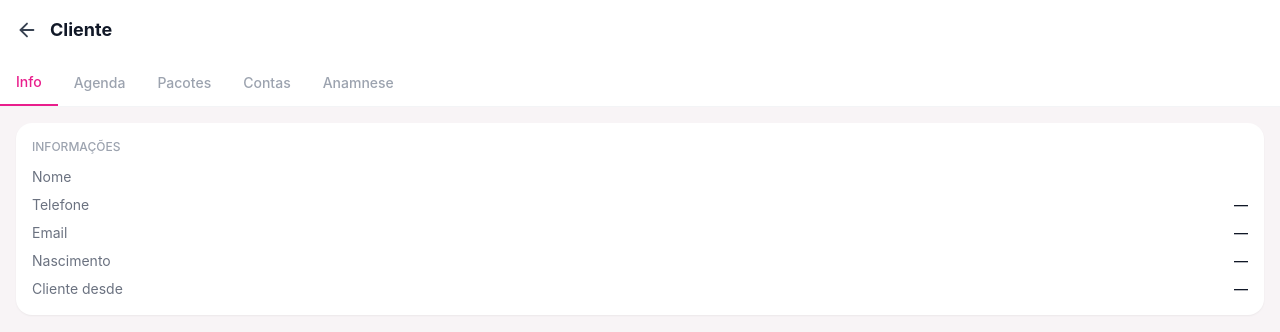
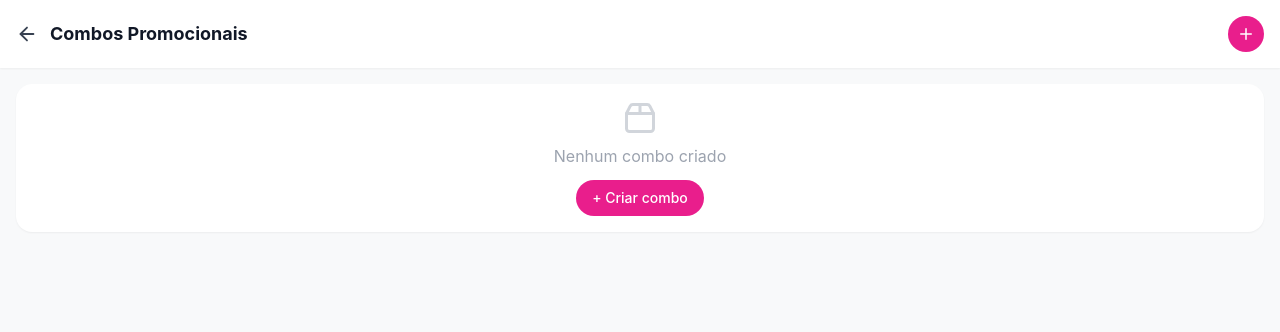
Before and after one commit to juliatedeschi7-creator/salao2.0, a Next.js app: page /salao/combos in a window 1280 px wide. Shown: the top 332 px of the page. Built offline with nearby package versions, Linux system fonts and the light colour scheme.

Commit message:
Create page.tsx

```diff
--- /dev/null
+++ b/src/app/salao/combos/page.tsx
@@ -0,0 +1,123 @@
+'use client'
+import { useEffect, useState } from 'react'
+import { supabase } from '@/lib/supabase'
+import { useAuth } from '@/lib/hooks/useAuth'
+import { useRouter } from 'next/navigation'
+import { ArrowLeft, Plus, Edit2, Trash2, Package2 } from 'lucide-react'
+
+export default function CombosPage() {
+  const { profile, loading } = useAuth()
+  const router = useRouter()
+  const [salao, setSalao] = useState<any>(null)
+  const [combos, setCombos] = useState<any[]>([])
+  const [servicos, setServicos] = useState<any[]>([])
+  const [modal, setModal] = useState(false)
+  const [editando, setEditando] = useState<any>(null)
+  const [form, setForm] = useState({ nome: '', descricao: '', preco: '', servicosIds: [] as string[] })
+  const [salvando, setSalvando] = useState(false)
+
+  useEffect(() => {
+    if (!loading && profile?.salao_id) carregarDados()
+  }, [loading])
+
+  async function carregarDados() {
+    const { data: sal } = await supabase.from('saloes').select('*').eq('id', profile!.salao_id!).single()
+    setSalao(sal)
+    const { data: cmbs } = await supabase.from('combos').select('*').eq('salao_id', profile!.salao_id!).eq('ativo', true).order('created_at', { ascending: false })
+    setCombos(cmbs || [])
+    const { data: srvs } = await supabase.from('servicos').select('id, nome').eq('salao_id', profile!.salao_id!).eq('ativo', true)
+    setServicos(srvs || [])
+  }
+
+  function abrirModal(c?: any) {
+    if (c) { setEditando(c); setForm({ nome: c.nome, descricao: c.descricao || '', preco: c.preco.toString(), servicosIds: c.servicos_ids || [] }) }
+    else { setEditando(null); setForm({ nome: '', descricao: '', preco: '', servicosIds: [] }) }
+    setModal(true)
+  }
+
+  function toggleServico(id: string) {
+    setForm(p => ({
+      ...p,
+      servicosIds: p.servicosIds.includes(id) ? p.servicosIds.filter(s => s !== id) : [...p.servicosIds, id]
+    }))
+  }
+
+  async function salvar() {
+    if (!form.nome || !form.preco) return
+    setSalvando(true)
+    const dados = { salao_id: profile!.salao_id, nome: form.nome, descricao: form.descricao || null, preco: parseFloat(form.preco), servicos_ids: form.servicosIds }
+    if (editando) await supabase.from('combos').update(dados).eq('id', editando.id)
+    else await supabase.from('combos').insert(dados)
+    setModal(false); setSalvando(false); carregarDados()
+  }
+
+  const cor = salao?.cor_primaria || '#E91E8C'
+
+  return (
+    <div className="min-h-screen bg-[#f8f9fa] pb-8">
+      <div className="bg-white px-4 py-4 flex items-center gap-3 shadow-sm">
+        <button onClick={() => router.back()}><ArrowLeft size={22} className="text-gray-700" /></button>
+        <h1 className="font-bold text-gray-900 text-lg flex-1">Combos Promocionais</h1>
+        <button onClick={() => abrirModal()} className="w-9 h-9 rounded-full flex items-center justify-center text-white" style={{ backgroundColor: cor }}>
+          <Plus size={18} />
+        </button>
+      </div>
+
+      <div className="px-4 py-4 flex flex-col gap-3">
+        {combos.length === 0 ? (
+          <div className="card text-center py-10">
+            <Package2 size={36} className="text-gray-300 mx-auto mb-2" />
+            <p className="text-gray-400">Nenhum combo criado</p>
+            <button onClick={() => abrirModal()} className="mt-3 px-4 py-2 rounded-full text-sm font-medium text-white" style={{ backgroundColor: cor }}>+ Criar combo</button>
+          </div>
+        ) : combos.map(c => {
+          const srvsDoCombo = servicos.filter(s => c.servicos_ids?.includes(s.id))
+          return (
+            <div key={c.id} className="card flex flex-col gap-2">
+              <div className="flex items-start justify-between">
+                <div className="flex-1">
+                  <p className="font-bold text-gray-900">{c.nome}</p>
+                  {c.descricao && <p className="text-sm text-gray-500">{c.descricao}</p>}
+                  {srvsDoCombo.length > 0 && (
+                    <p className="text-xs text-gray-400 mt-1">Inclui: {srvsDoCombo.map(s => s.nome).join(', ')}</p>
+                  )}
+                </div>
+                <div className="flex gap-1.5 ml-2">
+                  <button onClick={() => abrirModal(c)} className="w-8 h-8 rounded-full bg-gray-100 flex items-center justify-center"><Edit2 size={14} className="text-gray-500" /></button>
+                  <button onClick={() => { supabase.from('combos').update({ ativo: false }).eq('id', c.id); carregarDados() }} className="w-8 h-8 rounded-full bg-red-50 flex items-center justify-center"><Trash2 size={14} className="text-red-400" /></button>
+                </div>
+              </div>
+              <p className="font-bold" style={{ color: cor }}>R$ {c.preco.toFixed(2).replace('.', ',')}</p>
+            </div>
+          )
+        })}
+      </div>
+
+      {modal && (
+        <div className="fixed inset-0 bg-black/50 z-50 flex items-end">
+          <div className="bg-white w-full rounded-t-3xl p-6 flex flex-col gap-4 max-h-[90vh] overflow-y-auto">
+            <h3 className="font-bold text-gray-900 text-lg">{editando ? 'Editar Combo' : 'Novo Combo'}</h3>
+            <div><label className="text-sm font-medium text-gray-700 mb-1 block">Nome</label><input className="input-field" placeholder="Ex: Combo Noiva Completo" value={form.nome} onChange={e => setForm(p => ({ ...p, nome: e.target.value }))} /></div>
+            <div><label className="text-sm font-medium text-gray-700 mb-1 block">Descricao</label><textarea className="input-field resize-none" rows={2} value={form.descricao} onChange={e => setForm(p => ({ ...p, descricao: e.target.value }))} /></div>
+            <div><label className="text-sm font-medium text-gray-700 mb-1 block">Preco (R$)</label><input className="input-field" type="number" value={form.preco} onChange={e => setForm(p => ({ ...p, preco: e.target.value }))} /></div>
+            <div>
+              <label className="text-sm font-medium text-gray-700 mb-2 block">Servicos incluidos</label>
+              {servicos.map(s => (
+                <button key={s.id} onClick={() => toggleServico(s.id)}
+                  className={'w-full text-left px-4 py-3 rounded-xl mb-2 text-sm font-medium border-2 transition-all ' +
+                    (form.servicosIds.includes(s.id) ? 'text-white border-transparent' : 'border-gray-200 text-gray-600')}
+                  style={form.servicosIds.includes(s.id) ? { backgroundColor: cor, borderColor: cor } : {}}>
+                  {s.nome}
+                </button>
+              ))}
+            </div>
+            <div className="flex gap-3">
+              <button onClick={() => setModal(false)} className="flex-1 py-3 rounded-2xl border border-gray-200 text-gray-600 font-medium">Cancelar</button>
+              <button onClick={salvar} disabled={salvando} className="flex-1 py-3 rounded-2xl text-white font-medium" style={{ backgroundColor: cor }}>{salvando ? '...' : 'Salvar'}</button>
+            </div>
+          </div>
+        </div>
+      )}
+    </div>
+  )
+}
```
